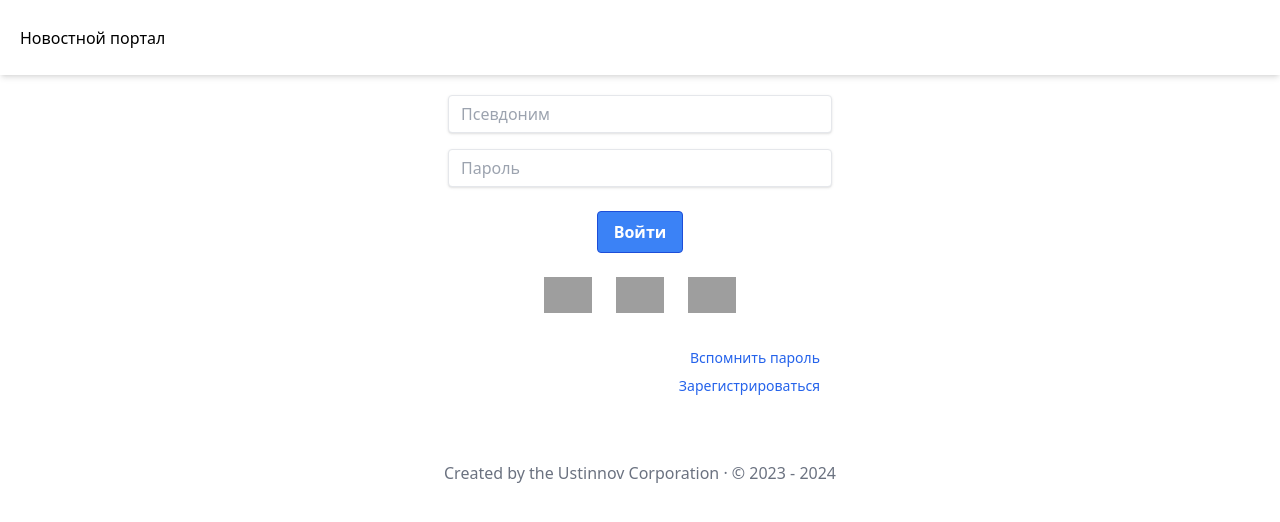
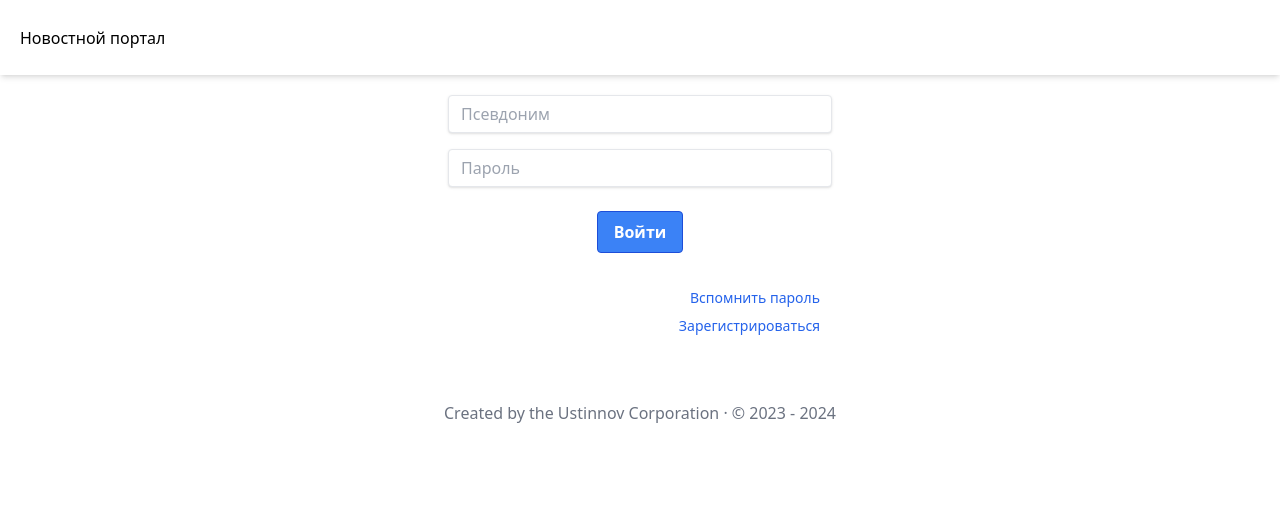
Before and after one commit to mianger22/article_pipeline, a React (Create React App) app: page /authorization in a window 1280 px wide. Shown: the top 522 px of the page. Built offline with nearby package versions, Linux system fonts and the light colour scheme; grey boxes are pictures that could not be loaded.

Commit message:
commented out the block with quick login icons

```diff
--- a/src/pages/Authorization.tsx
+++ b/src/pages/Authorization.tsx
@@ -84,7 +84,7 @@
             </div>
           </form>
 
-          <div className="flex items-center justify-center mt-6 space-x-6">
+          {/* <div className="flex items-center justify-center mt-6 space-x-6">
             <div className="zoom_icon">
               <img width="48" height="48" src="https://img.icons8.com/doodle/48/google-logo.png" alt="google-logo" />
             </div>
@@ -94,7 +94,7 @@
             <div className="zoom_icon">
               <img width="48" height="48" src="https://img.icons8.com/doodle/48/facebook-new.png" alt="facebook-new" />
             </div>
-          </div>
+          </div> */}
 
           <div className='mt-8 px-3 text-right'>
               <CustomLink path='/password_reset' name='Вспомнить пароль' />
```
